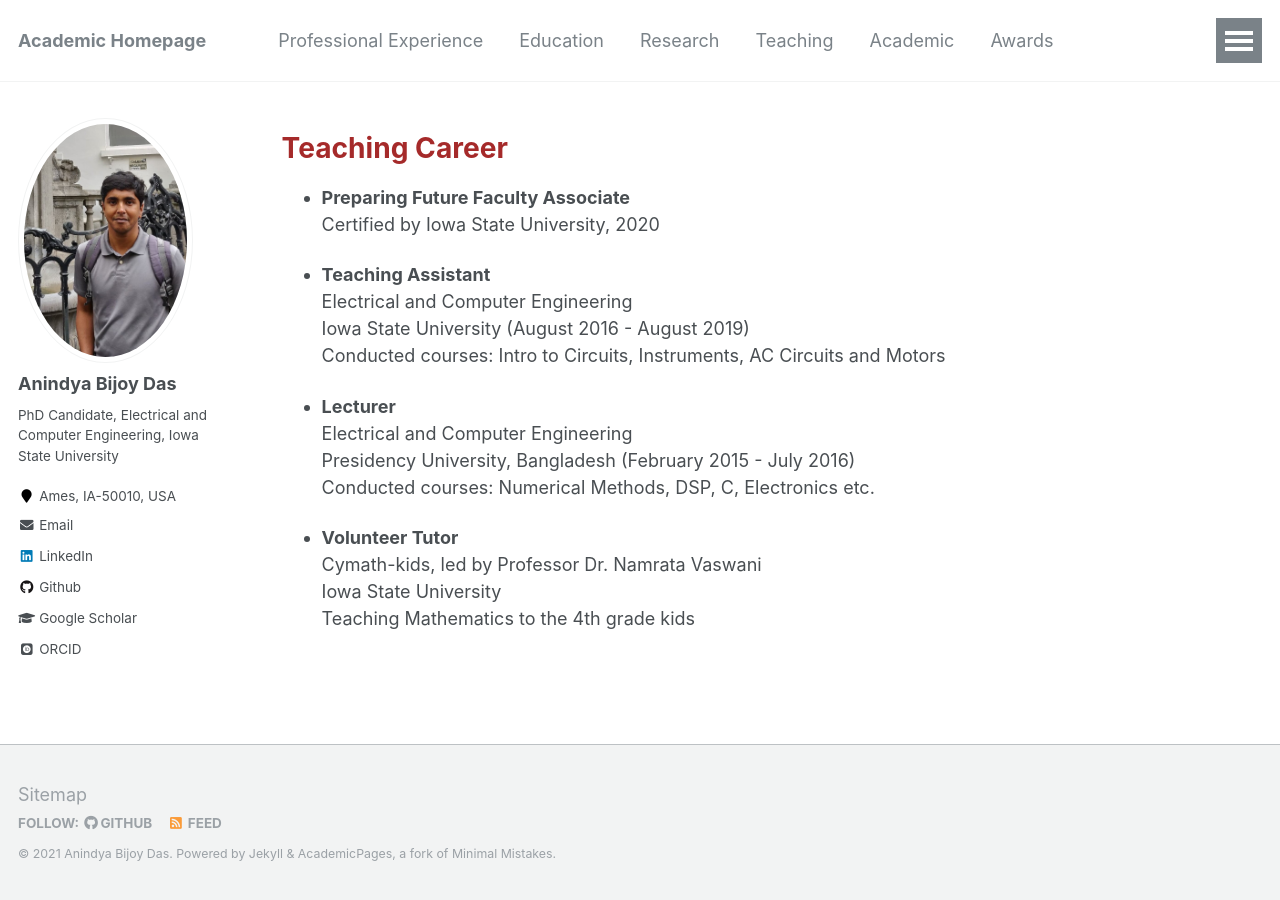
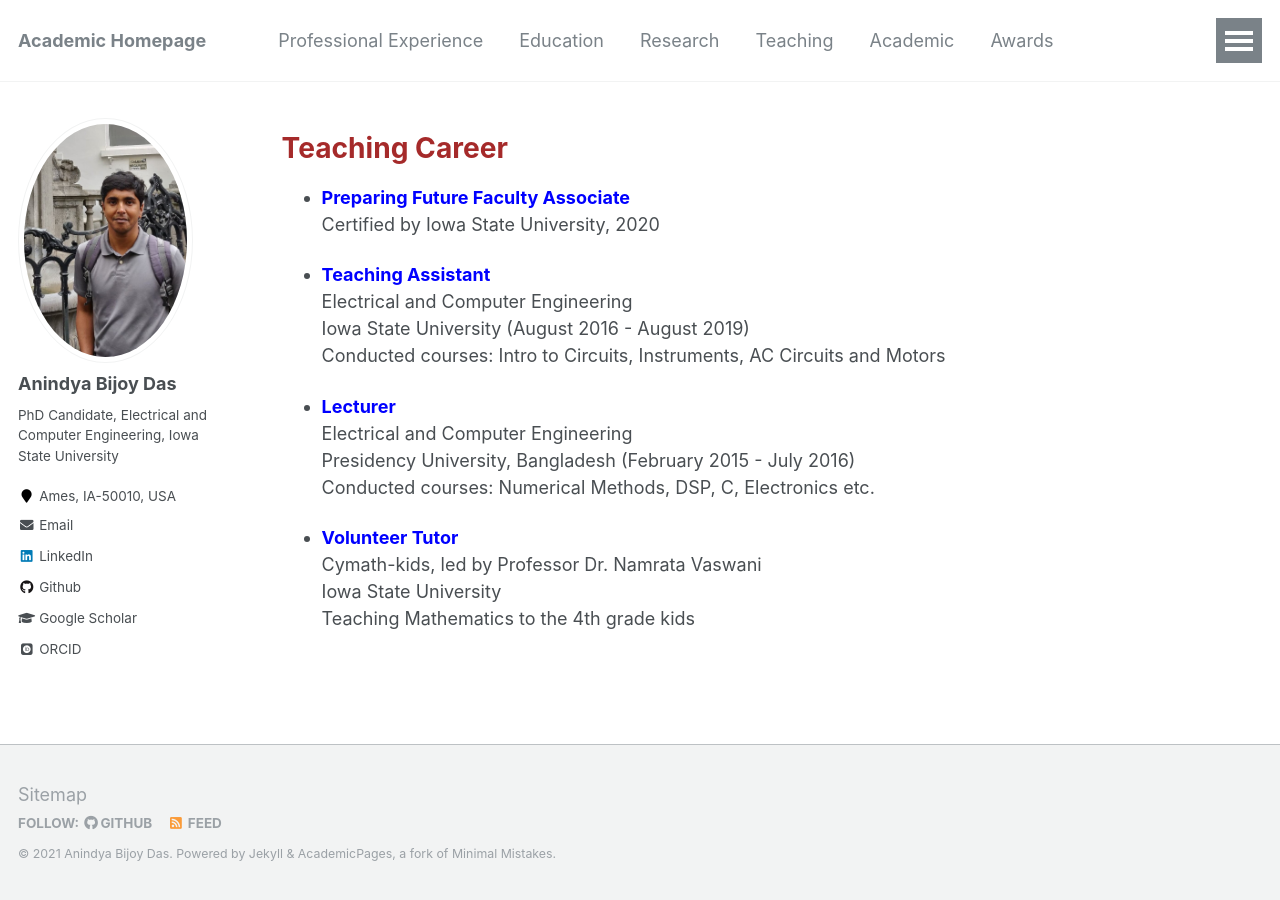
Before and after one commit to anindyabijoydas/portfolio, a Jekyll site: the page built from _pages/teaching.md, in a window 1280 px wide. Built offline with Jekyll 4.4.1, drawn with Linux system fonts in a browser that asks for light colours; some web fonts are replaced.

Commit message:
Update teaching.md

```diff
--- a/_pages/teaching.md
+++ b/_pages/teaching.md
@@ -10,10 +10,10 @@ redirect_from:
 <span style="color:brown">**Teaching Career**</span>
 ======
 
-* **Preparing Future Faculty Associate** <br/> Certified by Iowa State University, 2020
+* <span style="color:blue">**Preparing Future Faculty Associate**</span> <br/> Certified by Iowa State University, 2020
 
-* **Teaching Assistant** <br/> Electrical and Computer Engineering <br/> Iowa State University (August 2016 - August 2019) <br/>  Conducted courses: Intro to Circuits, Instruments, AC Circuits and Motors
+* <span style="color:blue">**Teaching Assistant**</span> <br/> Electrical and Computer Engineering <br/> Iowa State University (August 2016 - August 2019) <br/>  Conducted courses: Intro to Circuits, Instruments, AC Circuits and Motors
 
-* **Lecturer** <br/> Electrical and Computer Engineering <br/> Presidency University, Bangladesh (February 2015 - July 2016) <br/> Conducted courses: Numerical Methods, DSP, C, Electronics etc.
+* <span style="color:blue">**Lecturer**</span> <br/> Electrical and Computer Engineering <br/> Presidency University, Bangladesh (February 2015 - July 2016) <br/> Conducted courses: Numerical Methods, DSP, C, Electronics etc.
 
-* **Volunteer Tutor** <br/> Cymath-kids, led by Professor Dr. Namrata Vaswani <br/> Iowa State University <br/> Teaching Mathematics to the 4th grade kids
+* <span style="color:blue">**Volunteer Tutor**</span> <br/> Cymath-kids, led by Professor Dr. Namrata Vaswani <br/> Iowa State University <br/> Teaching Mathematics to the 4th grade kids
```
